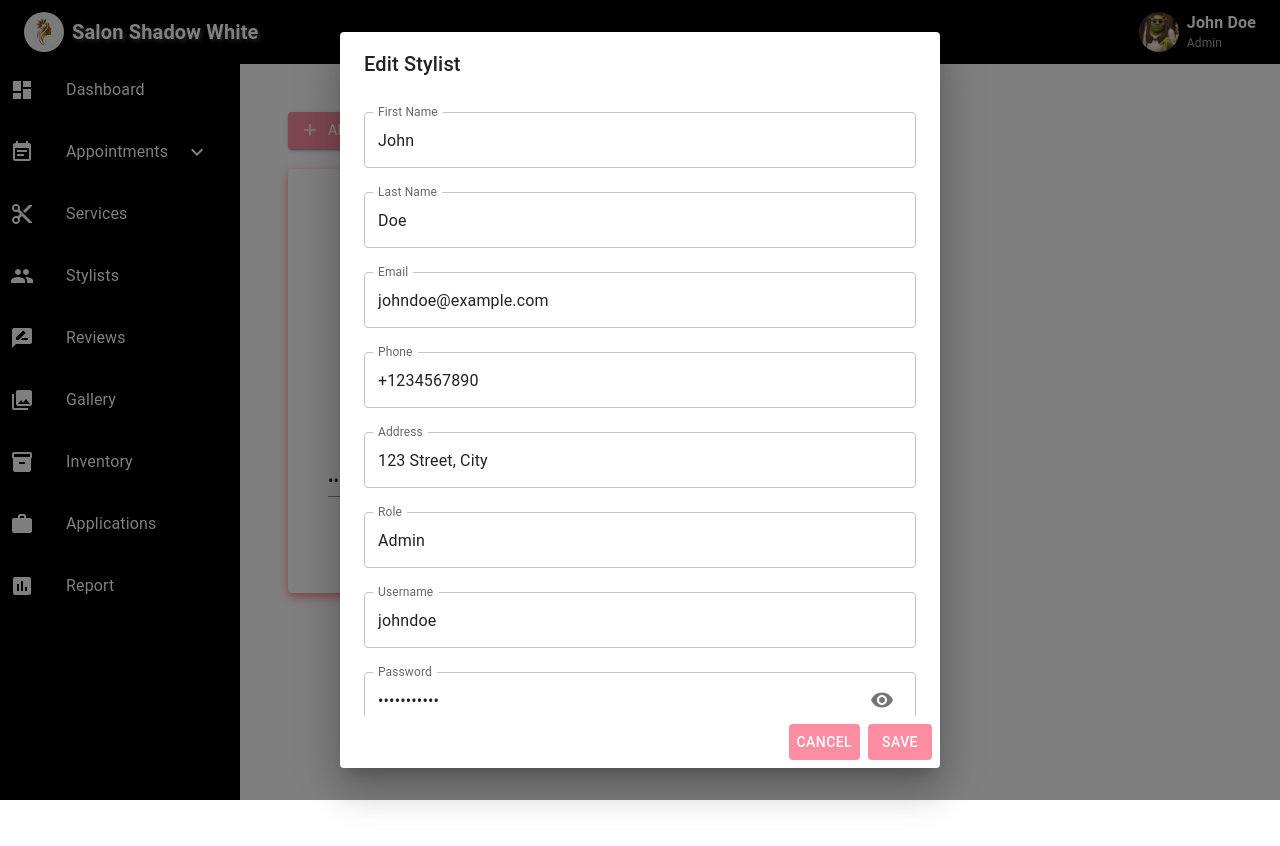
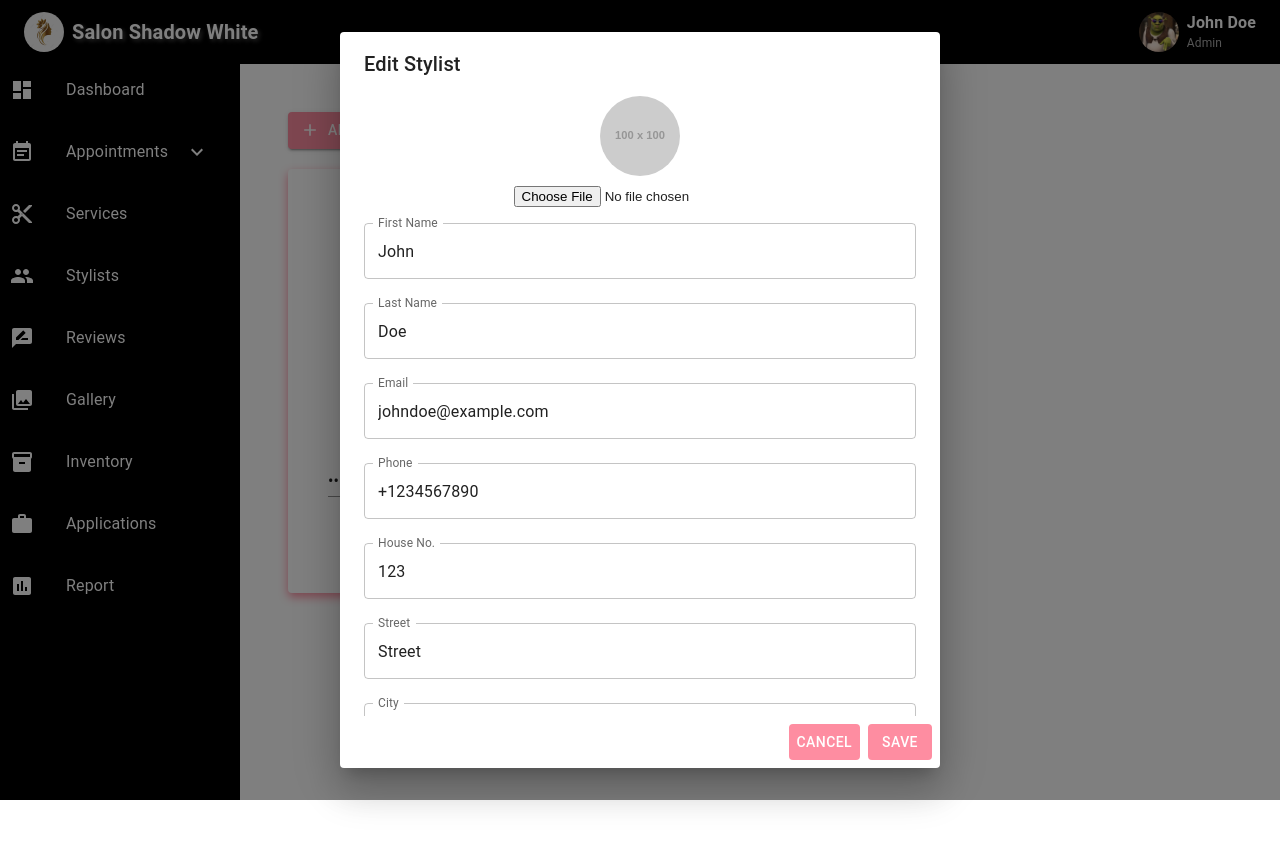
Before and after one commit to Nuzha-Kitchilan/SalonShadowWhite-SDP, a React (Vite) app: page / in a window 1280 px wide. Both pictures are taken after a click on the button 413 px from the left and 540 px from the top of the page. Shown: the top 846 px of the page. Built offline with nearby package versions, Linux system fonts and the light colour scheme.

Commit message:
editted the edit form

```diff
--- a/src/components/Stylists.jsx
+++ b/src/components/Stylists.jsx
@@ -15,7 +15,9 @@ const Stylists = () => {
       lastName: "Doe",
       email: "johndoe@example.com",
       contactNumber: "+1234567890",
-      address: "123 Street, City",
+      houseNumber: "123",
+      street: "Street",
+      city: "City",
       role: "Admin",
       username: "johndoe",
       password: "password123",
@@ -28,7 +30,9 @@ const Stylists = () => {
       lastName: "Smith",
       email: "janesmith@example.com",
       contactNumber: "+9876543210",
-      address: "456 Avenue, Town",
+      houseNumber: "456",
+      street: "Avenue",
+      city: "Town",
       role: "Beautician",
       username: "janesmith",
       password: "mypassword",
@@ -75,6 +79,16 @@ const Stylists = () => {
     setEditDialogOpen(false);
   };
 
+  const handleImageChange = (e) => {
+    const file = e.target.files[0];
+    if (file) {
+      // Handle image upload and set the URL
+      // For now, we set it to the file's URL as an example
+      const imageUrl = URL.createObjectURL(file);
+      setCurrentStylist((prev) => ({ ...prev, profilePicture: imageUrl }));
+    }
+  };
+
   return (
     <div style={{ padding: "20px" }}>
       <Button
@@ -97,7 +111,7 @@ const Stylists = () => {
                 <Typography><strong>Name:</strong> {stylist.firstName} {stylist.lastName}</Typography>
                 <Typography><strong>Email:</strong> {stylist.email}</Typography>
                 <Typography><strong>Phone:</strong> {stylist.contactNumber}</Typography>
-                <Typography><strong>Address:</strong> {stylist.address}</Typography>
+                <Typography><strong>Address:</strong> {stylist.houseNumber} {stylist.street}, {stylist.city}</Typography>
                 <Typography><strong>Role:</strong> {stylist.role}</Typography>
                 <Typography><strong>Username:</strong> {stylist.username}</Typography>
                 <TextField
@@ -134,6 +148,15 @@ const Stylists = () => {
       <Dialog open={editDialogOpen} onClose={() => setEditDialogOpen(false)}>
         <DialogTitle>Edit Stylist</DialogTitle>
         <DialogContent>
+          <Avatar
+            src={currentStylist?.profilePicture}
+            sx={{ width: 80, height: 80, margin: "auto" }}
+          />
+          <input
+            type="file"
+            onChange={handleImageChange}
+            style={{ marginTop: "10px", display: "block", marginLeft: "auto", marginRight: "auto" }}
+          />
           <TextField
             label="First Name"
             name="firstName"
@@ -167,9 +190,25 @@ const Stylists = () => {
             margin="normal"
           />
           <TextField
-            label="Address"
-            name="address"
-            value={currentStylist?.address || ""}
+            label="House No."
+            name="houseNumber"
+            value={currentStylist?.houseNumber || ""}
+            onChange={handleEditChange}
+            fullWidth
+            margin="normal"
+          />
+          <TextField
+            label="Street"
+            name="street"
+            value={currentStylist?.street || ""}
+            onChange={handleEditChange}
+            fullWidth
+            margin="normal"
+          />
+          <TextField
+            label="City"
+            name="city"
+            value={currentStylist?.city || ""}
             onChange={handleEditChange}
             fullWidth
             margin="normal"
@@ -210,9 +249,7 @@ const Stylists = () => {
           />
         </DialogContent>
         <DialogActions>
-          <Button onClick={() => setEditDialogOpen(false)}
-          style={{ backgroundColor: "#FE8DA1", color: "white" }}
-          >
+          <Button onClick={() => setEditDialogOpen(false)} style={{ backgroundColor: "#FE8DA1", color: "white" }}>
             Cancel
           </Button>
           <Button onClick={handleEditSave} style={{ backgroundColor: "#FE8DA1", color: "white" }}>
@@ -230,22 +267,14 @@ const Stylists = () => {
           </Typography>
         </DialogContent>
         <DialogActions>
-    <Button
-      onClick={() => setDeleteDialogOpen(false)}
-      style={{ color: "blue" }} // No button background, just blue text
-    >
+          <Button onClick={() => setDeleteDialogOpen(false)} style={{ color: "blue" }}>
             No
           </Button>
-    <Button
-      onClick={handleDeleteConfirm}
-      style={{ color: "red" }} // Delete button in red
-    >
+          <Button onClick={handleDeleteConfirm} style={{ color: "red" }}>
             Delete
           </Button>
         </DialogActions>
       </Dialog>
-
-
     </div>
   );
 };
```
Lines whose indentation alone changed are shown as unchanged.
